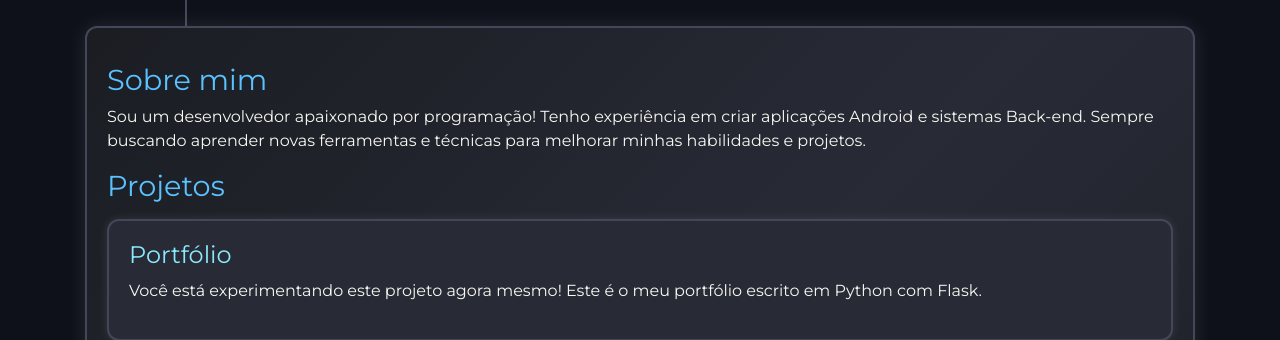
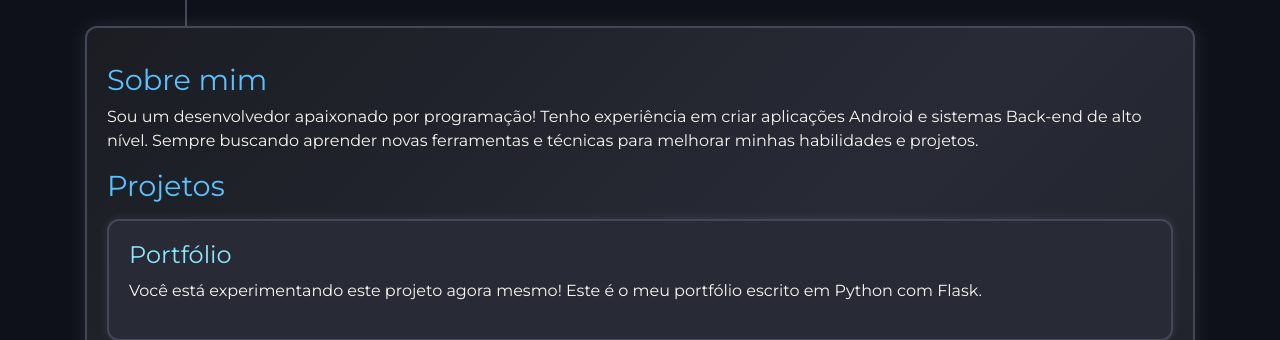
Before and after one commit to kaicsalomao/portfolio, a Flask app: page / in a window 1280 px wide. Shown: the part 928-1268 px from the top of the page. Run offline with Flask 3, Linux system fonts and the light colour scheme; some libraries are stand-ins or nearby versions.

Commit message:
Novos textos

```diff
--- a/templates/index.html
+++ b/templates/index.html
@@ -58,7 +58,7 @@
             <h2>Sobre mim</h2>
             <p id="about-description">
               Sou um desenvolvedor apaixonado por programação! Tenho experiência
-              em criar aplicações Android e sistemas Back-end. Sempre
+              em criar aplicações Android e sistemas Back-end de alto nível. Sempre
               buscando aprender novas ferramentas e técnicas para melhorar
               minhas habilidades e projetos.
             </p>
```
